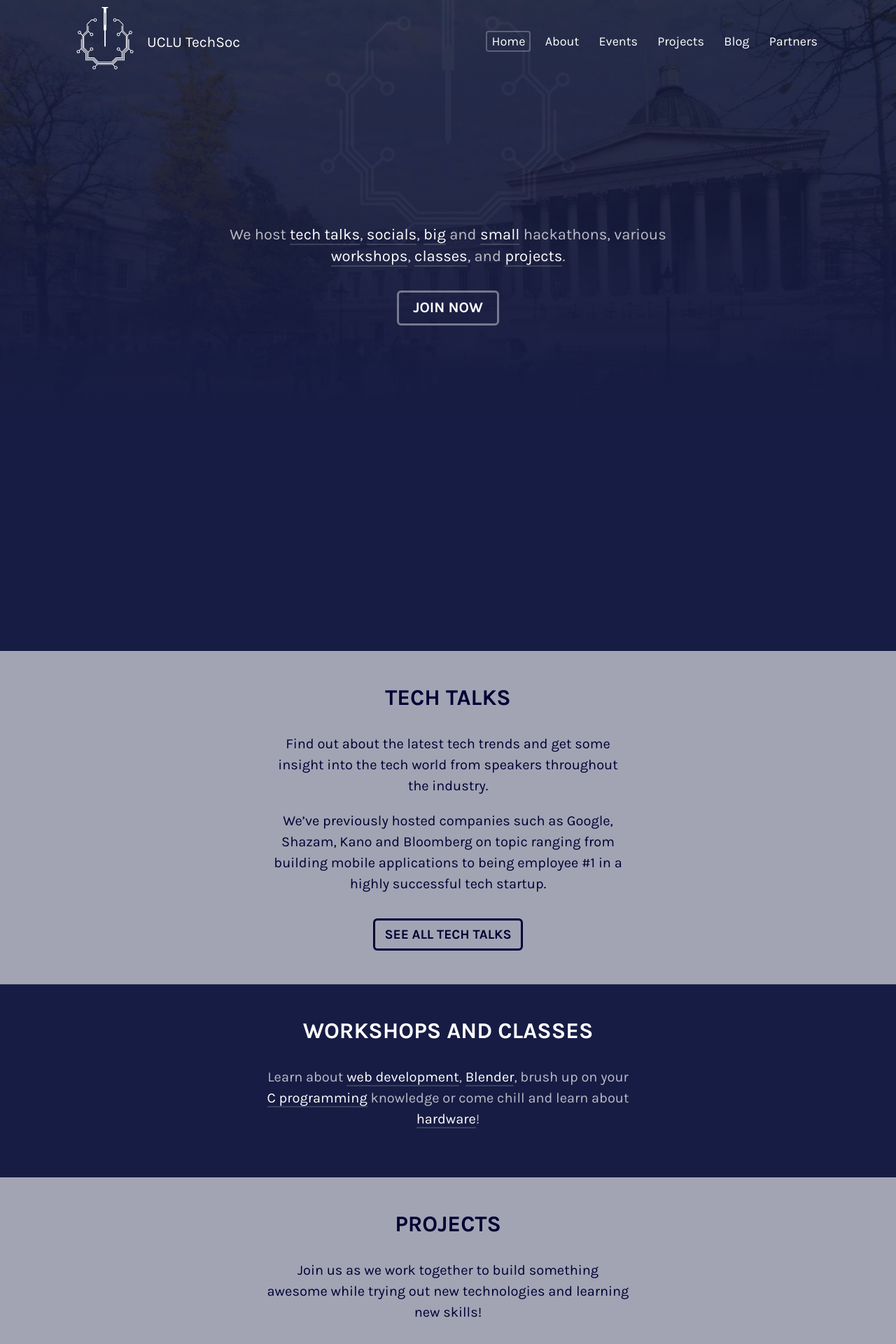
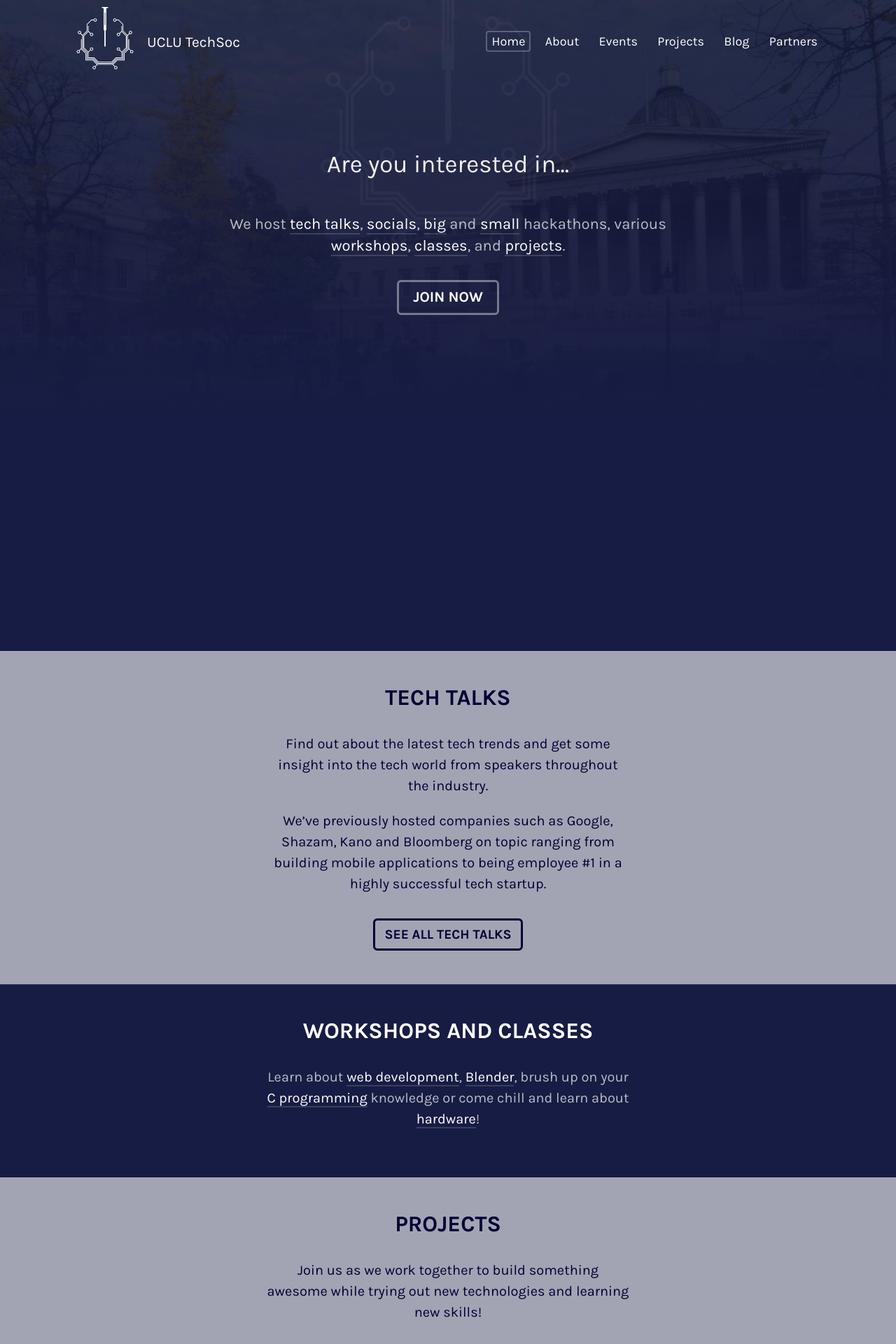
Before and after one commit to danielgavrilov/techsoc, a Jekyll site: the page built from index.html, in a window 1280 px wide. Shown: the top 1920 px of the page at 70% size. Built offline with Jekyll 4.4.1, drawn with Linux system fonts in a browser that asks for light colours; nearby versions of some CDN libraries; Markdown is read by kramdown in place of the engine named in the settings.

Commit message:
the typer has returned... better than ever

```diff
--- a/assets/js/main.js
+++ b/assets/js/main.js
@@ -17,7 +17,7 @@
   FastClick.attach($(".site-nav")[0]);
 
   $("#typer").typed({
-    strings: ["technology?", "socials?", "hackathons?", "projects?", "taking part?"],
+    strings: ["learning about how the world is connected?", "meeting some of the UK's best minds in technology?", "working with cool tech &amp; fun people?", "taking part?"],
     typeSpeed: 100,
     backDelay: 1000,
     loop: false,
--- a/assets/scss/_homepage.scss
+++ b/assets/scss/_homepage.scss
@@ -45,7 +45,7 @@
   .masthead {
     text-align: center;
     height: 90vh;
-    padding: 12.5em 0;
+    padding: 5em 0;
 
     .intro {
       font-size: 1.375em;
--- a/index.html
+++ b/index.html
@@ -11,6 +11,11 @@
     <div class="wrapper container-fluid">
       <div class="row">
         <div class="col-sm-10 col-sm-offset-1 col-md-8 col-md-offset-2">
+          <div class="type-wrapper text-center">
+            <p id="type-space">
+              Are you interested in... <br><span id="typer"></span>
+            </p>
+          </div>
           <p class="intro">
             We host
             <a href="{{ '/series/tech-talks' | prepend: site.baseurl }}">tech talks</a>,
```
Also changed, not shown: assets/css/main.css, 1 other file.
